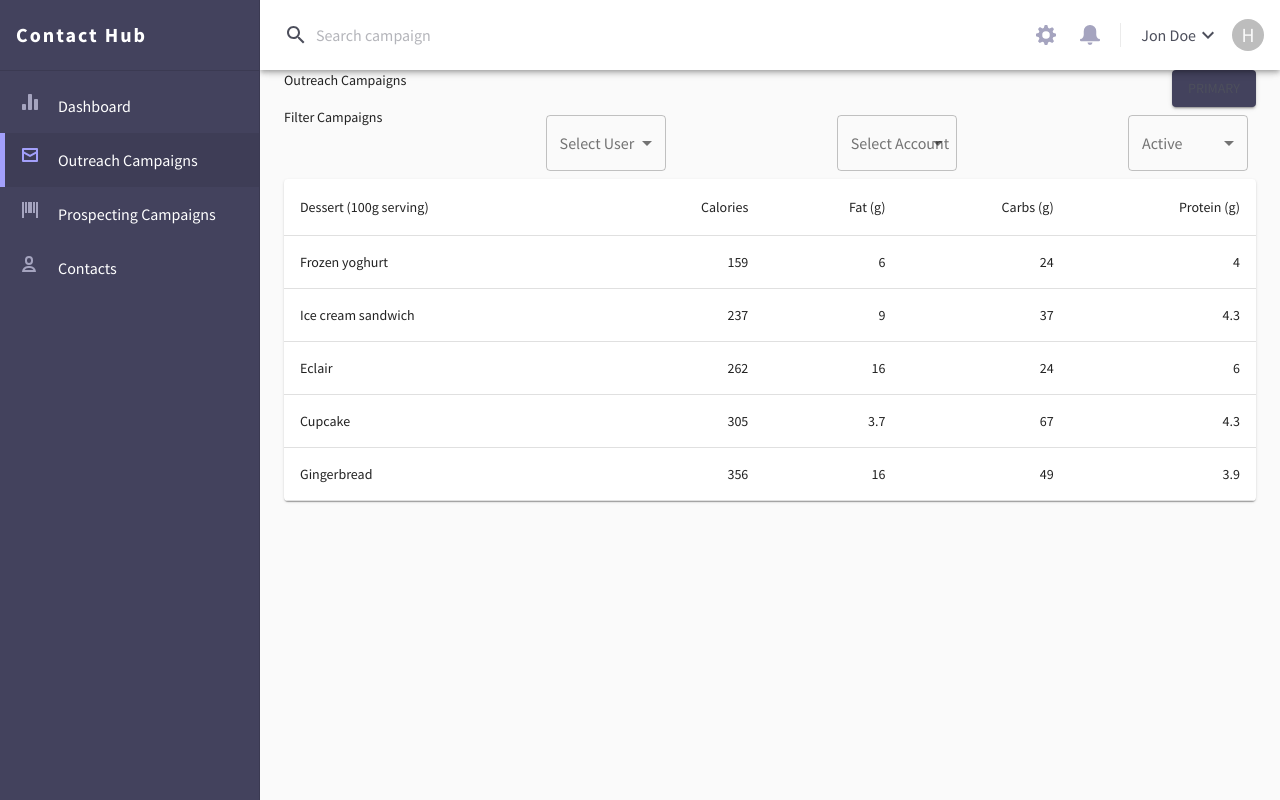
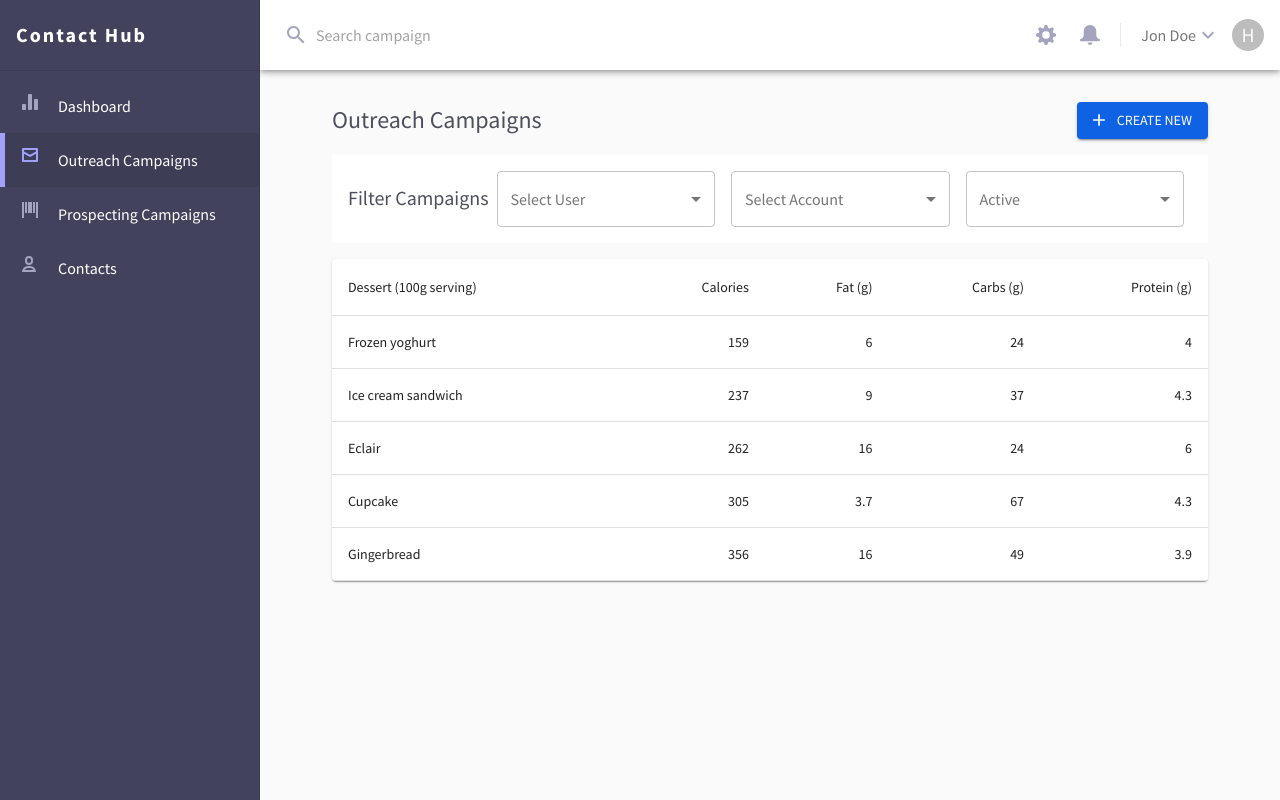
Before and after one commit to shahnawaz/contact-hub, a React (Create React App) app: page / in a window 1280 px wide. Built offline with nearby package versions, Linux system fonts and the light colour scheme.

Commit message:
Outreach page Header and Filters styled

```diff
--- a/src/components/outreach-campaigns/Filters.jsx
+++ b/src/components/outreach-campaigns/Filters.jsx
@@ -5,28 +5,45 @@ import InputLabel from "@material-ui/core/InputLabel";
 import Select from "@material-ui/core/Select";
 import MenuItem from "@material-ui/core/MenuItem";
 import {makeStyles} from "@material-ui/core/styles";
+import FilterList from "@material-ui/icons/FilterList";
+import ExpandLess from "@material-ui/icons/ExpandLess";
+import IconButton from "@material-ui/core/IconButton";
+import {useMediaQuery} from "@material-ui/core";
+import useTheme from "@material-ui/core/styles/useTheme";
 
 const useStyles = makeStyles((theme) => ({
+    filters: {
+        backgroundColor: theme.palette.common.white,
+        margin: theme.spacing(2, 0),
+        padding: theme.spacing(1, 2),
+        [theme.breakpoints.down('sm')]: {
+            flexGrow: 1,
+            flexDirection: 'column',
+            alignItems: 'inherit'
+        }
+    },
     formControl: {
         margin: theme.spacing(1),
-        minWidth: 120,
-    },
-    selectEmpty: {
-        marginTop: theme.spacing(2),
-    },
+        flexGrow: 1,
+    }
 }));
 
 export const Filters = ({ activeFilters = {}, onChange }) => {
     const classes = useStyles();
+
+    const theme = useTheme();
+    const isBelowSM = useMediaQuery(theme.breakpoints.down('sm'));
+
+    const [showMobileFilters, setShowMobileFilters] = React.useState(false);
+
     const [age, setAge] = React.useState('');
 
     const handleChange = (event) => {
         setAge(event.target.value);
     };
 
-    return (
-        <Box display="flex" justifyContent="space-between">
-            <Box>Filter Campaigns</Box>
+    const renderFilters = () => (
+        <>
             <FormControl variant="outlined" className={classes.formControl}>
                 <InputLabel id="demo-simple-select-outlined-label">Select User</InputLabel>
                 <Select
@@ -78,6 +95,47 @@ export const Filters = ({ activeFilters = {}, onChange }) => {
                     <MenuItem value={30}>Thirty</MenuItem>
                 </Select>
             </FormControl>
+        </>
+    );
+
+    const renderMobileFilters = () => (
+        <>
+            <Box display="flex" flexDirection="column" flexGrow="1" className="filters-inputs">
+                { renderFilters() }
+            </Box>
+        </>
+    );
+
+    const renderDesktopFilters = () => (
+        <>
+            <Box display="flex" flexGrow="1" className="filters-inputs">
+                { renderFilters() }
+            </Box>
+        </>
+    );
+
+    return (
+        <Box className={classes.filters} display="flex" justifyContent="space-between" alignItems="center">
+
+            <Box display="flex" justifyContent="space-between" alignItems="center" className="filters-header">
+                <Box fontSize="h6.fontSize">Filter Campaigns</Box>
+
+                {
+                    isBelowSM && <IconButton
+                        aria-label="open filters"
+                        edge="start"
+                        onClick={() => setShowMobileFilters(!showMobileFilters)}
+                    >
+                        { showMobileFilters && <ExpandLess /> }
+                        { !showMobileFilters && <FilterList /> }
+                    </IconButton>
+                }
+
+            </Box>
+
+            { isBelowSM && showMobileFilters && renderMobileFilters() }
+            { !isBelowSM && renderDesktopFilters() }
+
         </Box>
     );
 };
--- a/src/components/platform/AppLayout.jsx
+++ b/src/components/platform/AppLayout.jsx
@@ -13,8 +13,15 @@ const useStyles = () => {
         },
         toolbar: theme.mixins.toolbar,
         main: {
+            width: '100%',
             [theme.breakpoints.up('sm')]: {
                 width: `calc(100% - ${drawerWidth}px)`,
+            },
+        },
+        content: {
+            padding: theme.spacing(2, 2),
+            [theme.breakpoints.up('sm')]: {
+                padding: theme.spacing(4, 9)
             },
         }
     }))();
@@ -42,7 +49,9 @@ export const AppLayout = (props) => {
             />
             <main className={classes.main}>
                 <div className={classes.toolbar} />
-                <OutreachCampaigns />
+                <div className={classes.content}>
+                    <OutreachCampaigns />
+                </div>
             </main>
         </div>
     );
--- a/src/components/platform/SideNav.jsx
+++ b/src/components/platform/SideNav.jsx
@@ -85,7 +85,6 @@ export const SideNav = ({ drawerWidth, mobileOpen, handleDrawerToggle }) => {
                             <SvgIcon
                                 component={item.icon}
                                 viewBox="0 0 24 24"
-                                style={{ color: item.isSelected ? theme.palette.secondary.main : theme.palette.primary.light}}
                             />
                         </ListItemIcon>
                         <ListItemText primary={item.displayName} />
--- a/src/components/platform/TopBar.jsx
+++ b/src/components/platform/TopBar.jsx
@@ -68,7 +68,7 @@ const useStyles = (config) => {
             justifyContent: 'center',
         },
         inputRoot: {
-            color: 'inherit',
+            // color: 'inherit',
         },
         inputInput: {
             padding: theme.spacing(1, 1, 1, 0),
@@ -191,7 +191,6 @@ export const TopBar = ({ drawerWidth, mobileOpen, handleDrawerToggle }) => {
         <AppBar position="fixed" className={classes.appBar}>
             <Toolbar>
                 <IconButton
-                    color="inherit"
                     aria-label="open drawer"
                     edge="start"
                     onClick={handleDrawerToggle}
@@ -219,7 +218,6 @@ export const TopBar = ({ drawerWidth, mobileOpen, handleDrawerToggle }) => {
                             component={SettingsIcon}
                             viewBox="0 0 16 16"
                             fontSize="small"
-                            style={{ color: theme.palette.primary.light}}
                         />
                     </IconButton>
                     <IconButton>
@@ -227,7 +225,6 @@ export const TopBar = ({ drawerWidth, mobileOpen, handleDrawerToggle }) => {
                             component={NotificationsIcon}
                             viewBox="0 0 16 16"
                             fontSize="small"
-                            style={{ color: theme.palette.primary.light}}
                         />
                     </IconButton>
                     <Divider className={classes.vDivider} orientation="vertical" light flexItem />
@@ -237,7 +234,6 @@ export const TopBar = ({ drawerWidth, mobileOpen, handleDrawerToggle }) => {
                         aria-controls={menuId}
                         aria-haspopup="true"
                         onClick={handleProfileMenuOpen}
-                        color="inherit"
                     >
                         <Typography>Jon Doe</Typography>
                         <ExpandMore />
@@ -258,7 +254,6 @@ export const TopBar = ({ drawerWidth, mobileOpen, handleDrawerToggle }) => {
                         aria-controls={mobileMenuId}
                         aria-haspopup="true"
                         onClick={handleMobileMenuOpen}
-                        color="inherit"
                     >
                         <MoreIcon />
                     </IconButton>
--- a/src/pages/OutreachCampaigns.jsx
+++ b/src/pages/OutreachCampaigns.jsx
@@ -2,11 +2,18 @@ import React from 'react';
 import Box from "@material-ui/core/Box";
 import Container from "@material-ui/core/Container";
 import Button from "@material-ui/core/Button";
+import AddIcon from '@material-ui/icons/Add';
 
 import { Filters } from "../components/outreach-campaigns/Filters";
 import { CampaignsList } from "../components/outreach-campaigns/CampaignsList";
+import {useTheme} from "@material-ui/core";
+import IconButton from "@material-ui/core/IconButton";
+import AccountCircle from "@material-ui/icons/AccountCircle";
+import MenuItem from "@material-ui/core/MenuItem";
+import Fab from "@material-ui/core/Fab";
 
 const OutreachCampaigns = (props) => {
+    const theme = useTheme();
     const [activeFilters, setActiveFilters] = React.useState({});
 
     const onFiltersChange = (updatedFilters) => {
@@ -20,14 +27,25 @@ const OutreachCampaigns = (props) => {
     };
 
     return (
-        <Container>
+        <Box>
 
             {/* Main Heading */}
-            <Box display="flex" justifyContent="space-between">
-                <Box>Outreach Campaigns</Box>
-                <Button variant="contained" color="primary" onClick={onAddNew}>
-                    Primary
-                </Button>
+            <Box display="flex" justifyContent="space-between" alignItems="center">
+                <Box fontSize="h5.fontSize" display={{ xs: 'none', md: 'block' }}>Outreach Campaigns</Box>
+                <Box fontSize="h6.fontSize" display={{ xs: 'block', md: 'none' }}>Outreach Campaigns</Box>
+                <Box display={{ xs: 'none', md: 'block' }}>
+                    <Button
+                        className="f-sharper-blue"
+                        variant="contained"
+                        startIcon={<AddIcon fontSize="small"/>}
+                        onClick={onAddNew}
+                    >
+                        Create New
+                    </Button>
+                </Box>
+                <Box display={{ xs: 'block', md: 'none' }}>
+                    <Fab className="f-sharper-blue" aria-label="add"> <AddIcon /> </Fab>
+                </Box>
             </Box>
 
             {/* Filters */}
@@ -36,7 +54,7 @@ const OutreachCampaigns = (props) => {
             {/* Campaigns List */}
             <CampaignsList />
 
-        </Container>
+        </Box>
     );
 };
 
--- a/src/styles/theme.js
+++ b/src/styles/theme.js
@@ -2,17 +2,25 @@ import { createMuiTheme } from '@material-ui/core/styles';
 
 const defaultTheme = createMuiTheme();
 
-export const theme = createMuiTheme({
-    palette: {
+const palette = {
     primary: {
         main: '#43425D',
-            light: '#A5A4BF',
-            contrastText: '#4D4F5C',
+        light: '#A5A4BF'
     },
     secondary: {
         main: '#A3A0FB',
     },
+    others: {
+        sharpBlue: '#3B86FF',
+        sharperBlue: '#1062E5',
+        smoothRed: '#FF6565',
+        textGray: '#4D4F5C',
+        secondaryExtraLight: '#838296'
     },
+};
+
+export const theme = createMuiTheme({
+    palette: palette,
     mixins: {
         toolbar: {
             minHeight: 70
@@ -22,6 +30,33 @@ export const theme = createMuiTheme({
         fontFamily: "'Source Sans Pro'", // loaded in public/index.html
     },
     overrides: {
+        MuiCssBaseline: {
+            '@global': {
+                body: {
+                    color: palette.others.textGray
+                },
+                '.MuiSvgIcon-root': {
+                    color: palette.primary.light
+                },
+                '.Mui-selected': {
+                    '& .MuiSvgIcon-root': {
+                        color: palette.secondary.main
+                    }
+                },
+                '.MuiButtonBase-root': {
+                    '&.f-sharper-blue': {
+                        backgroundColor: palette.others.sharperBlue,
+                        color: defaultTheme.palette.common.white,
+                        '& .MuiSvgIcon-root': {
+                            color: defaultTheme.palette.common.white
+                        },
+                        '&:hover': {
+                            backgroundColor: palette.others.sharpBlue,
+                        }
+                    }
+                }
+            },
+        },
         MuiToolbar: {
             gutters: {
                 [defaultTheme.breakpoints.up('sm')]: {
@@ -29,6 +64,6 @@ export const theme = createMuiTheme({
                     paddingRight: '16px',
                 },
             },
-        },
+        }
     },
 });
```
Lines whose indentation alone changed are shown as unchanged.
